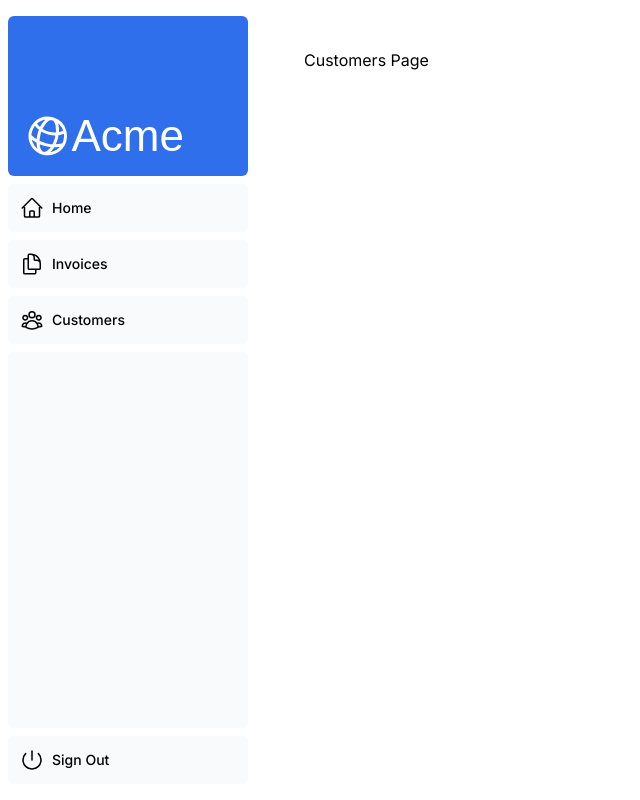
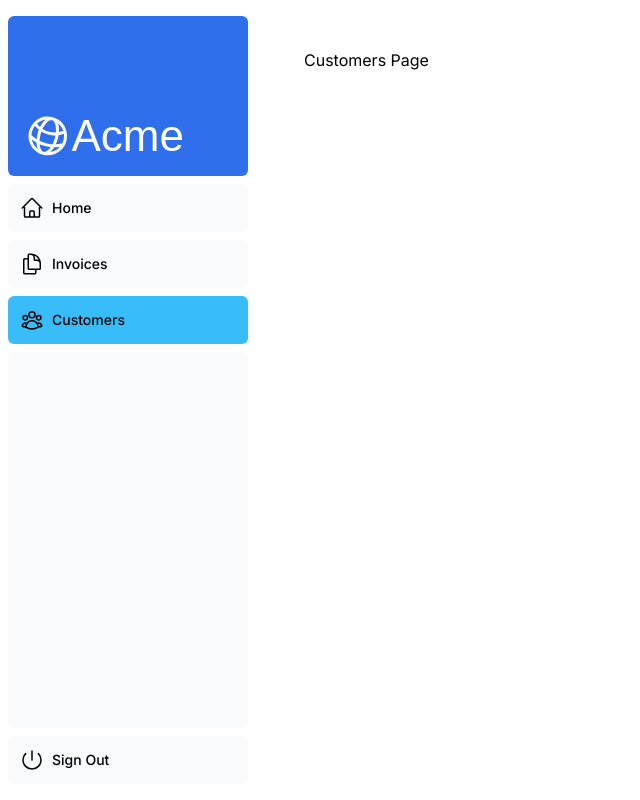
Before and after one commit to IMETALH/CS465ProjectNextJS, a Next.js app: page /dashboard/customers in a window 1280 px wide. Shown: the whole page, without its empty margins (0-640 px from the left). Built offline with nearby package versions, Linux system fonts and the light colour scheme; a web font is replaced by a local one.

Commit message:
navigating between pages using links (Links)

```diff
--- a/app/ui/dashboard/nav-links.tsx
+++ b/app/ui/dashboard/nav-links.tsx
@@ -1,35 +1,46 @@
+"use client";
+
 import {
   UserGroupIcon,
   HomeIcon,
   DocumentDuplicateIcon,
-} from '@heroicons/react/24/outline';
+} from "@heroicons/react/24/outline";
+import Link from "next/link";
+import { usePathname } from "next/navigation";
+import clsx from "clsx";
 
 // Map of links to display in the side navigation.
 // Depending on the size of the application, this would be stored in a database.
 const links = [
-  { name: 'Home', href: '/dashboard', icon: HomeIcon },
+  { name: "Home", href: "/dashboard", icon: HomeIcon },
   {
-    name: 'Invoices',
-    href: '/dashboard/invoices',
+    name: "Invoices",
+    href: "/dashboard/invoices",
     icon: DocumentDuplicateIcon,
   },
-  { name: 'Customers', href: '/dashboard/customers', icon: UserGroupIcon },
+  { name: "Customers", href: "/dashboard/customers", icon: UserGroupIcon },
 ];
 
 export default function NavLinks() {
+  const pathname = usePathname();
   return (
     <>
       {links.map((link) => {
         const LinkIcon = link.icon;
         return (
-          <a
+          <Link
             key={link.name}
             href={link.href}
-            className="flex h-[48px] grow items-center justify-center gap-2 rounded-md bg-gray-50 p-3 text-sm font-medium hover:bg-sky-100 hover:text-blue-600 md:flex-none md:justify-start md:p-2 md:px-3"
+            className={clsx(
+              "flex h-[48px] grow items-center justify-center gap-2 rounded-md bg-gray-50 p-3 text-sm font-medium hover:bg-sky-100 hover:text-blue-600 md:flex-none md:justify-start md:p-2 md:px-3",
+              {
+                "bg-sky-400": pathname === link.href,
+              }
+            )}
           >
             <LinkIcon className="w-6" />
             <p className="hidden md:block">{link.name}</p>
-          </a>
+          </Link>
         );
       })}
     </>
```
